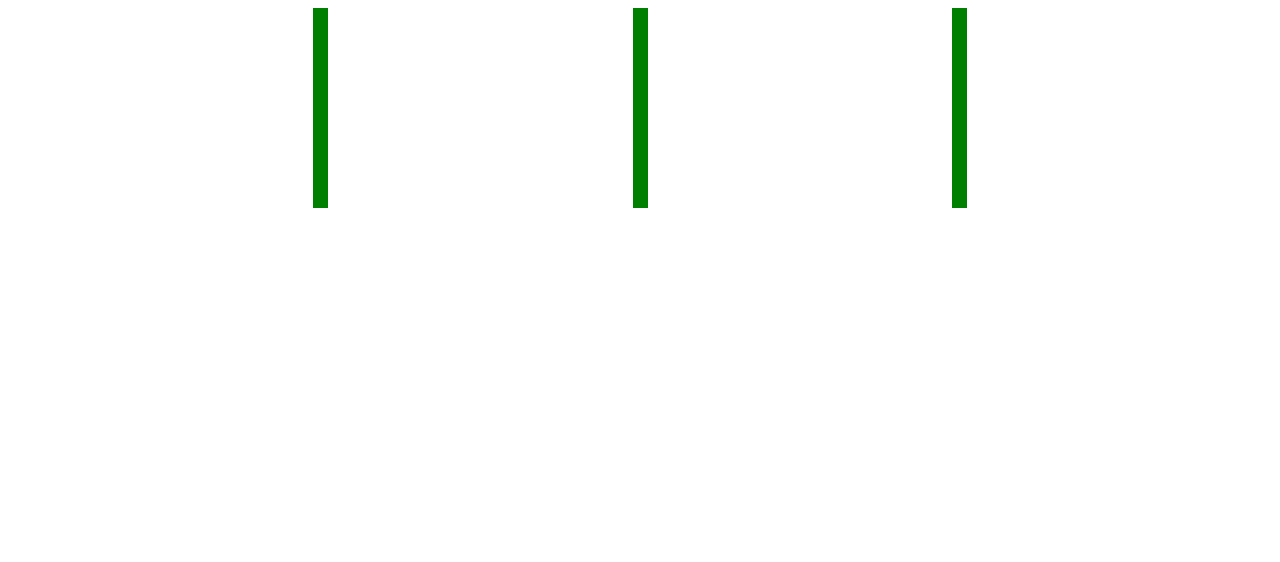
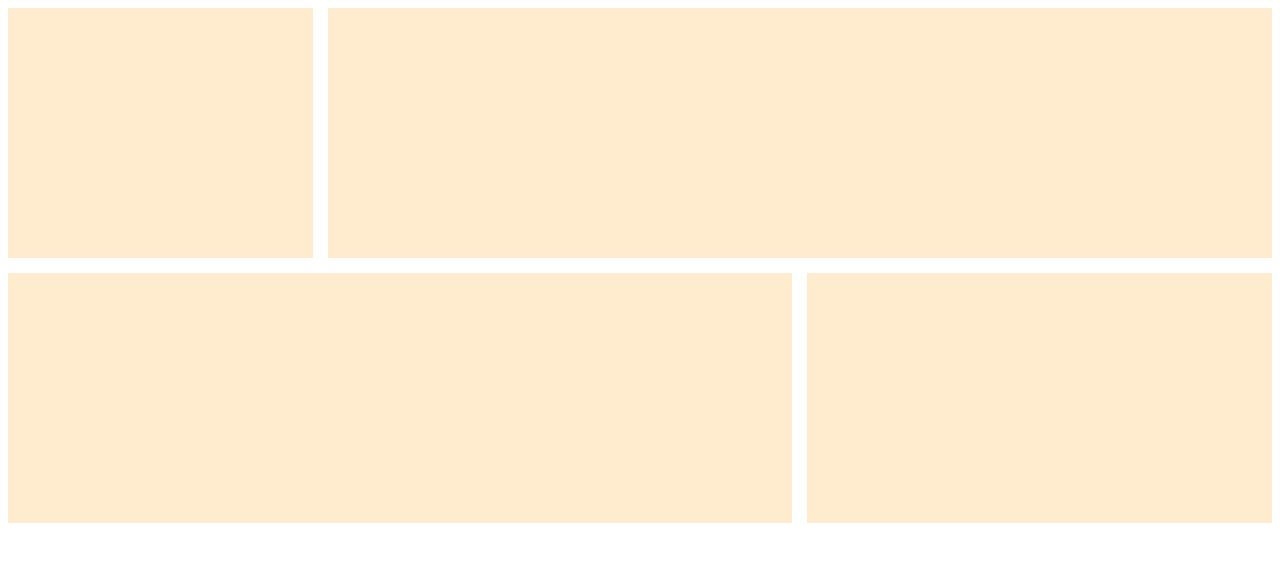
Before and after one commit to farinaa/DataStory, a plain HTML site: page practice-layout/index.html in a window 1280 px wide. Drawn offline with Linux system fonts and the light colour scheme.

Commit message:
Today's class edits

```diff
--- a/practice-layout/assets/css/style.css
+++ b/practice-layout/assets/css/style.css
@@ -1,11 +1,31 @@
 main {
   display: grid;
-  grid-template-columns: 1fr 1fr 1fr 1fr;
-  height: 200px;
-  background: green;
+  /* grid-template-columns: 0.4fr 0.6fr; */
+  /* grid-template-rows: 1fr 1fr; */
   grid-gap: 15px;
 }
 
-section {
-  background: white;
+main > section {
+  background: blanchedalmond;
+  height: 250px;
 }
+
+section#ds-data-collection {
+  grid-column: 1 / 3;
+  grid-row: 1 / 2;
+}
+
+section#ds-dataviz {
+  grid-column: 3 / 9;
+  grid-row: 1 / 2;
+}
+
+section#ds-video {
+  grid-column: 1 / 6;
+  grid-row: 2 / 3;
+}
+
+section#ds-conclusion {
+  grid-column: 6 / 9;
+  grid-row: 2 / 3;
+}
--- a/practice-layout/index.html
+++ b/practice-layout/index.html
@@ -2,39 +2,31 @@
 <html lang="en">
   <head>
     <!-- Meta Tags -->
-    <title>TITLE GOES HERE</title>
+    <title>Anthony's Data Story</title>
     <meta charset="utf-8">
     <meta http-equiv="X-UA-Compatible" content="IE=edge">
     <meta name="viewport" content="width=device-width, initial-scale=1">
-    <meta name="description" content="Enter a brief description." />
-    <meta name="author" content="Enter your name here" />
+    <meta name="description" content="Anthony's Data Story Website" />
+    <meta name="author" content="Anthony Farina" />
 
     <!-- Linked CSS Stylesheet -->
     <link rel="stylesheet" type="text/css" href="assets/css/style.css" />
   </head>
   <body>
-    <!--
-      Note: This is just 1 example of a basic start to an HTML hierarchy.
-      There are numerous ways to order and structure these initial elements,
-      as well as what ever elements you write inside of them.
-    -->
-    <nav>
-
-    </nav>
     <header>
 
     </header>
     <main>
-      <section>
+      <section id="ds-data-collection">
 
       </section>
-      <section>
+      <section id="ds-dataviz">
 
       </section>
-      <section>
+      <section id="ds-video">
 
       </section>
-      <section>
+      <section id="ds-conclusion">
 
       </section>
     </main>
```
